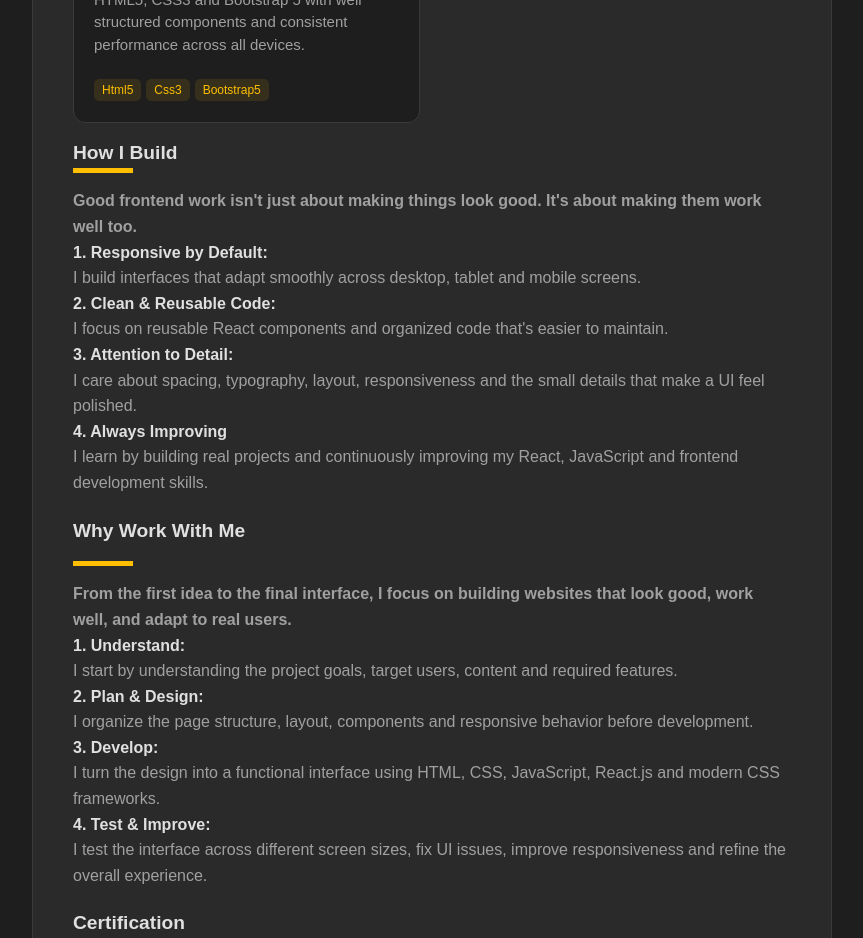
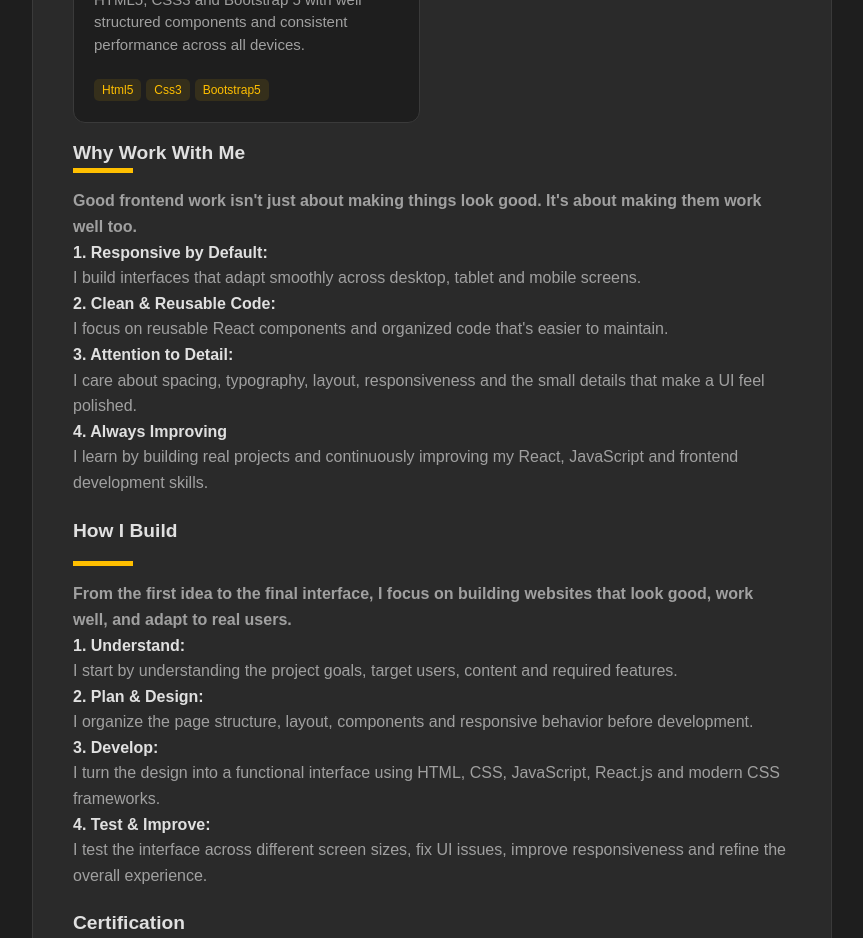
Before and after one commit to abdulrehmangull495/arportfolio, a React (Vite) app: page / in a window 1280 px wide. Shown: the part 2440-3378 px from the top of the page, without its empty margins (408-1271 px from the left). Built offline with nearby package versions, Linux system fonts and the light colour scheme.

Commit message:
update code

```diff
--- a/src/App.jsx
+++ b/src/App.jsx
@@ -486,7 +486,7 @@ function App() {
             viewport={{ once: true, amount: 0.3 }}
             transition={{ duration: 0.6, ease: "easeOut" }}
           >
-            <h1 className="whywork">How I Build</h1>
+            <h1 className="whywork">Why Work With Me</h1>
             <div className="line"></div>
             <div className="">
               <p className="goodfrontend">
@@ -524,7 +524,7 @@ function App() {
             viewport={{ once: true, amount: 0.3 }}
             transition={{ duration: 0.6, ease: "easeOut" }}
           >
-            <h1 className="headingportfolio">Why Work With Me</h1>
+            <h1 className="headingportfolio">How I Build</h1>
             <div className="line"></div>
             <div className="">
               <p className="firstidea">
```
